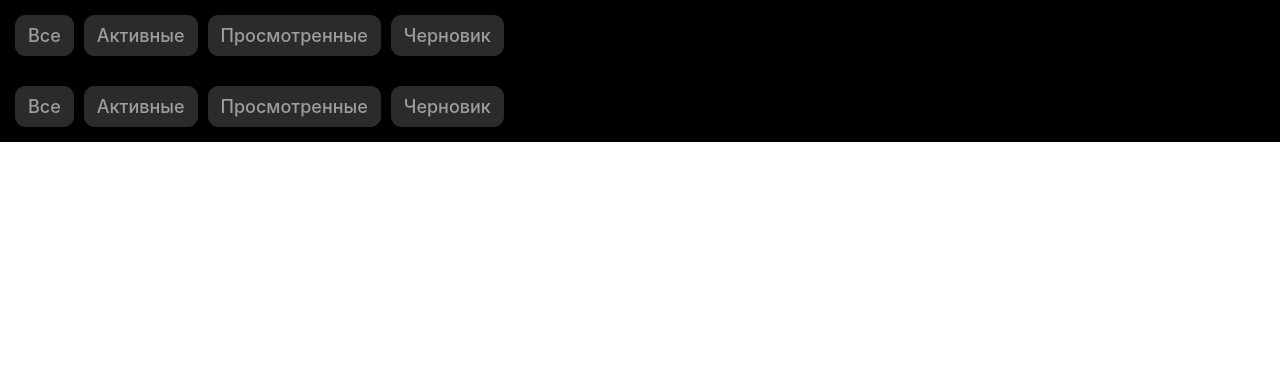
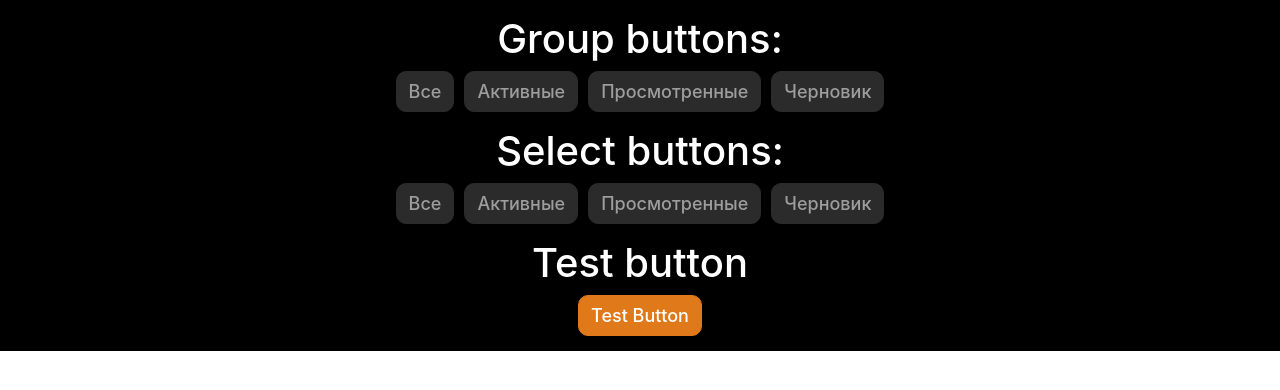
Before and after one commit to Anto-MSHK/podhod_front, a React (Create React App) app: page /uikit1 in a window 1280 px wide. Shown: the top 390 px of the page. Built offline with nearby package versions, Linux system fonts and the light colour scheme.

Commit message:
UIKit1 viewer page

```diff
--- a/src/App.tsx
+++ b/src/App.tsx
@@ -5,7 +5,6 @@ import { TestPage } from "./pages/TestPage/TestPage";
 import { MainPage } from "./pages/MainPage/MainPage";
 import {Autumn2010} from "./pages/Autumn2010/autumn2010";
 import { Test } from './common/Test/Test';
-import { ButtonArt } from "./button.art/ButtonArt";
 
 
 function App() {
@@ -13,7 +12,6 @@ function App() {
         <Routes>
             <Route element={<MainPage />} path="/"></Route>
             <Route element={<TestPage />} path="/redux-test"></Route>
-            <Route element={<ButtonArt name={"Кнопка"} />} path='/button-art'></Route>
             <Route element={<Autumn2010 />} path={"/uikit1"}></Route>
             <Route element={<Test />} path='/widget'></Route>
         </Routes>
--- a/src/button.art/ButtonArt.module.css
+++ /dev/null
@@ -1,11 +0,0 @@
-.row {
-    display: flex;
-    align-items: center;
-    justify-content: center;
-
-}
-
-.textcolor {
-    color: white;
-    background-color: #df791a;
-}
--- a/src/button.art/ButtonArt.tsx
+++ /dev/null
@@ -1,23 +0,0 @@
-import React, { FC } from 'react'
-import { Button } from 'reactstrap'
-import styles from "./ButtonArt.module.css";
-
-interface IButtonArt{
-  name: string,
-
-}
-
-export const ButtonArt: FC<IButtonArt> = ({name}) => {
-  return (
-    <div className={styles.row}>
-      <div>
-      <Button
-       className={styles.textcolor}
-
-      >
-       {name}
-      </Button>
-      </div>
-    </div>
-  )
-}
--- /dev/null
+++ b/src/components/button.art/ButtonArt.module.css
@@ -0,0 +1,8 @@
+.customBtn {
+    color: white !important;
+    background-color: #df791a !important;
+    border: 1px solid #df791a !important;
+    border-radius: 10px;
+    font-weight: 500;
+    font-size: 18px;
+}
--- /dev/null
+++ b/src/components/button.art/ButtonArt.tsx
@@ -0,0 +1,23 @@
+import React, {FC} from 'react'
+import {Button} from 'reactstrap'
+import styles from "./ButtonArt.module.css";
+
+interface IButtonArt {
+    name: string,
+
+}
+
+export const ButtonArt: FC<IButtonArt> = ({name}) => {
+    return (
+        <div className={styles.customBtnWrapper}>
+            <div>
+                <Button
+                    color={'warning'}
+                    className={styles.customBtn}
+                >
+                    {name}
+                </Button>
+            </div>
+        </div>
+    )
+}
--- a/src/components/buttonGroup/btnGroupSelect.tsx
+++ b/src/components/buttonGroup/btnGroupSelect.tsx
@@ -14,7 +14,7 @@ interface BtnGroupI {
 export const BtnGroupSelect: FC<BtnGroupI> = ({view, data}) => {
 
     return (
-        <div style={{backgroundColor: 'black'}}>
+        <div>
             {view === 'radio' ? (
                 <ButtonToolbar>
                     <ButtonGroup>
--- a/src/components/buttonGroup/buttonGroup.module.css
+++ b/src/components/buttonGroup/buttonGroup.module.css
@@ -1,8 +1,6 @@
 .buttonsWrapper {
   display: flex;
   column-gap: 10px;
-  width: 100%;
-  padding: 15px;
 }
 
 .btnItem {
--- /dev/null
+++ b/src/pages/Autumn2010/autumn2010.module.css
@@ -0,0 +1,14 @@
+.autumn2010Wrapper {
+    display: flex;
+    flex-direction: column;
+    justify-content: center;
+    align-items: center;
+    text-align: center;
+    row-gap: 15px;
+    background-color: black;
+    padding: 15px;
+}
+
+h1 {
+    color: white;
+}
--- a/src/pages/Autumn2010/autumn2010.tsx
+++ b/src/pages/Autumn2010/autumn2010.tsx
@@ -1,12 +1,24 @@
 import React from 'react';
+import { ButtonArt } from '../../components/button.art/ButtonArt';
 import {BtnGroupSelect} from "../../components/buttonGroup/btnGroupSelect";
 import { data } from './mock';
+import styles from './autumn2010.module.css'
 
 export const Autumn2010 = () => {
     return (
-        <div>
-            <BtnGroupSelect view={'radio'} data={data}/>
-            <BtnGroupSelect view={'select'} data={data}/>
+        <div className={styles.autumn2010Wrapper}>
+            <div>
+                <h1 className={styles.h1}>Group buttons:</h1>
+                <BtnGroupSelect view={'radio'} data={data}/>
+            </div>
+            <div>
+                <h1 className={styles.h1}>Select buttons:</h1>
+                <BtnGroupSelect view={'select'} data={data}/>
+            </div>
+            <div>
+                <h1 className={styles.h1}>Test button</h1>
+                <ButtonArt name={'Test Button'}/>
+            </div>
         </div>
     );
 };
```
